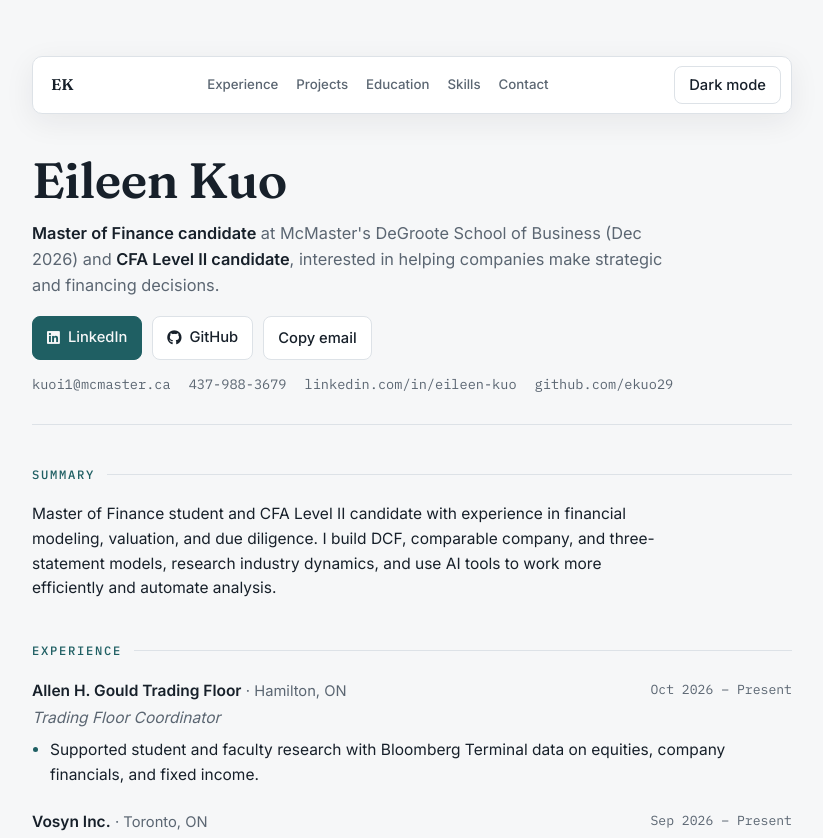
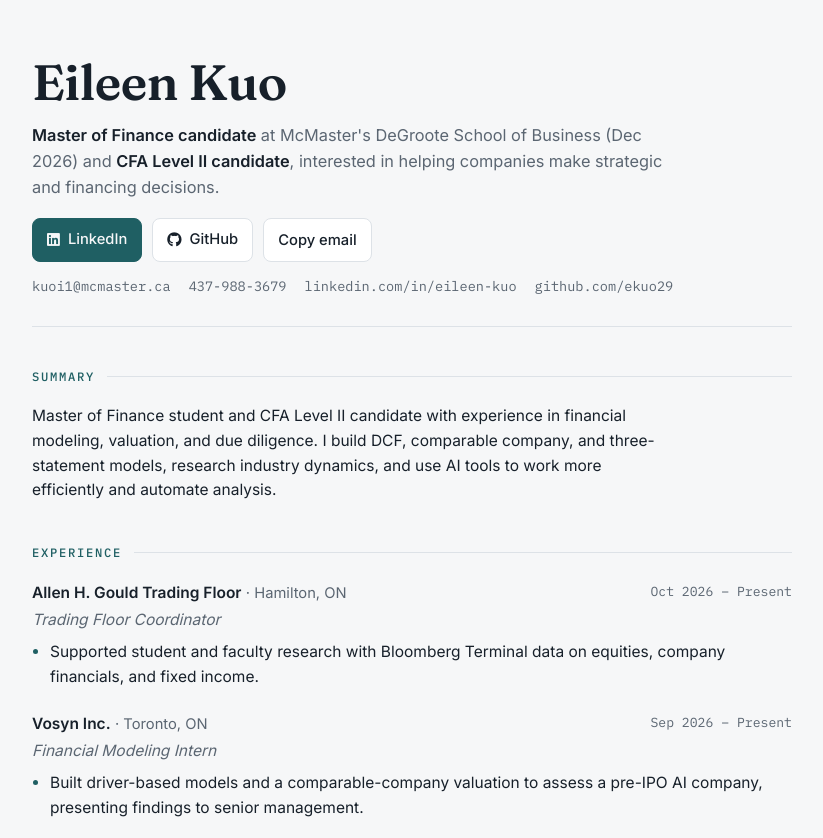
Before and after one commit to ekuo29/ekuo29.github.io, a plain HTML site: page index.html in a window 1280 px wide. Shown: the top 838 px of the page, without its empty margins (228-1051 px from the left). Drawn offline with Linux system fonts and the light colour scheme.

Commit message:
Revert portfolio expansion

```diff
--- a/index.html
+++ b/index.html
@@ -27,7 +27,6 @@
   --bg:#11161b; --surface:#171e25; --fg:#e7ecf0; --muted:#9aa6b2; --line:#2a333c;
   --accent:#7cc3c4; --accent-soft:#1d2e31; color-scheme:dark;
 }
-html{scroll-behavior:smooth; scroll-padding-top:88px}
 *{box-sizing:border-box}
 body{
   background:var(--bg); color:var(--fg); font-family:var(--body);
@@ -37,16 +36,6 @@ body{
   padding-block:48px 64px;
 }
 .wrap{max-width:760px; margin:0 auto; display:flex; flex-direction:column; gap:40px}
-.topbar{
-  position:sticky; top:12px; z-index:20; display:flex; align-items:center; justify-content:space-between; gap:12px;
-  padding:9px 10px; border:1px solid var(--line); border-radius:10px; background:var(--surface);
-  box-shadow:0 8px 30px rgba(23,32,42,.07);
-}
-.brand{font-family:var(--display); font-weight:600; color:var(--fg); text-decoration:none; padding:4px 8px}
-.navlinks{display:flex; align-items:center; gap:2px}
-.navlinks a{color:var(--muted); text-decoration:none; font-size:.83rem; font-weight:500; padding:6px 8px; border-radius:6px}
-.navlinks a:hover,.navlinks a:focus-visible{color:var(--accent); background:var(--accent-soft); outline:none}
-.theme-toggle{white-space:nowrap; padding:7px 10px; font-size:.8rem}
 header{display:flex; flex-direction:column; gap:14px; padding-bottom:28px; border-bottom:1px solid var(--line)}
 h1{font-family:var(--display); font-weight:600; font-size:clamp(2.2rem, 6vw, 3.1rem); line-height:1.05; margin:0; letter-spacing:-0.01em; text-wrap:balance}
 .role{margin:0; color:var(--muted); font-size:1.02rem; max-width:62ch}
@@ -87,8 +76,6 @@ p{margin:0}
 .proj p{color:var(--muted); font-size:.93rem}
 .proj a{color:var(--accent); font-size:.88rem; font-weight:500; text-decoration:none; margin-top:auto}
 .proj a:hover{text-decoration:underline}
-.contact-panel{background:var(--surface); border:1px solid var(--line); border-radius:10px; padding:20px; display:flex; flex-direction:column; gap:14px}
-.contact-panel p{color:var(--muted); max-width:62ch}
 .skills{display:grid; grid-template-columns:max-content 1fr; gap:8px 20px}
 .skills dt{font-weight:600}
 .skills dd{margin:0; color:var(--muted); min-width:0}
@@ -97,8 +84,6 @@ footer{color:var(--muted); font-size:.82rem; border-top:1px solid var(--line); p
   body{padding-block:32px 48px}
   .entry{grid-template-columns:1fr}
   .when{text-align:left}
-  .topbar{top:8px}
-  .navlinks{display:none}
   .skills{grid-template-columns:1fr; gap:2px}
   .skills dd{margin-bottom:10px}
 }
@@ -107,20 +92,9 @@ footer{color:var(--muted); font-size:.82rem; border-top:1px solid var(--line); p
 }
 </style>
 </head>
-<body id="top">
+<body>
 
 <div class="wrap">
-  <nav class="topbar" aria-label="Primary navigation">
-    <a class="brand" href="#top" aria-label="Back to top">EK</a>
-    <div class="navlinks">
-      <a href="#experience">Experience</a>
-      <a href="#projects">Projects</a>
-      <a href="#education">Education</a>
-      <a href="#skills">Skills</a>
-      <a href="#contact">Contact</a>
-    </div>
-    <button class="btn theme-toggle" id="theme-toggle" type="button" aria-label="Toggle color theme">Dark mode</button>
-  </nav>
   <header>
     <h1>Eileen Kuo</h1>
     <p class="role"><strong>Master of Finance candidate</strong> at McMaster's DeGroote School of Business (Dec 2026) and <strong>CFA Level II candidate</strong>, interested in helping companies make strategic and financing decisions.</p>
@@ -137,12 +111,12 @@ footer{color:var(--muted); font-size:.82rem; border-top:1px solid var(--line); p
     </div>
   </header>
 
-  <section id="summary">
+  <section>
     <h2>Summary</h2>
     <p class="summary">Master of Finance student and CFA Level II candidate with experience in financial modeling, valuation, and due diligence. I build DCF, comparable company, and three-statement models, research industry dynamics, and use AI tools to work more efficiently and automate analysis.</p>
   </section>
 
-  <section id="experience">
+  <section>
     <h2>Experience</h2>
     <div class="list">
       <div class="entry">
@@ -182,7 +156,7 @@ footer{color:var(--muted); font-size:.82rem; border-top:1px solid var(--line); p
     </div>
   </section>
 
-  <section id="projects">
+  <section>
     <h2>Projects</h2>
     <div class="projects">
       <div class="proj">
@@ -209,30 +183,18 @@ footer{color:var(--muted); font-size:.82rem; border-top:1px solid var(--line); p
         <span class="tag">Credit · Python</span>
         <h3>Credit card default prediction</h3>
         <p>Modeled default risk for 27,000+ borrowers with a cost-based decision threshold.</p>
-        <a href="https://github.com/ekuo29/adaboost_credit_default_cost_optimization" target="_blank" rel="noopener">View project on GitHub →</a>
+        <a href="https://github.com/ekuo29" target="_blank" rel="noopener">View on GitHub →</a>
       </div>
       <div class="proj">
         <span class="tag">Funds · Python</span>
         <h3>Mutual fund manager performance</h3>
         <p>Analyzed 540 fund observations to identify drivers of manager excess returns and wrote a hiring recommendation.</p>
-        <a href="https://github.com/ekuo29/mutual-fund-manager-performance" target="_blank" rel="noopener">View project on GitHub →</a>
-      </div>
-      <div class="proj">
-        <span class="tag">Forecasting · Python</span>
-        <h3>NVIDIA volatility forecasting</h3>
-        <p>Built and tuned RNN models to forecast next-day realized volatility using 2018–2025 data, moving-average volatility, and VIX features.</p>
-        <a href="https://github.com/ekuo29/rnn_realized_volatility_forecasting" target="_blank" rel="noopener">View project on GitHub →</a>
-      </div>
-      <div class="proj">
-        <span class="tag">Analytics · Stata / Excel</span>
-        <h3>Sales profitability and conversion</h3>
-        <p>Analyzed 1,000 historical sales leads to compare product and regional profitability, test conversion drivers, and develop business recommendations.</p>
-        <a href="https://github.com/ekuo29/sales_profitability_and_conversion_analysis" target="_blank" rel="noopener">View project on GitHub →</a>
+        <a href="https://github.com/ekuo29" target="_blank" rel="noopener">View on GitHub →</a>
       </div>
     </div>
   </section>
 
-  <section id="education">
+  <section>
     <h2>Education</h2>
     <div class="list">
       <div class="entry">
@@ -254,7 +216,7 @@ footer{color:var(--muted); font-size:.82rem; border-top:1px solid var(--line); p
     </div>
   </section>
 
-  <section id="skills">
+  <section>
     <h2>Skills</h2>
     <dl class="skills">
       <dt>Technical</dt><dd>Excel, PowerPoint, Word, Bloomberg Terminal, SQL, R, Python (basic), AI tools (Claude, ChatGPT)</dd>
@@ -265,40 +227,10 @@ footer{color:var(--muted); font-size:.82rem; border-top:1px solid var(--line); p
     </dl>
   </section>
 
-  <section id="contact">
-    <h2>Contact</h2>
-    <div class="contact-panel">
-      <p>I am interested in financial modeling, credit, investment research, and transaction-related opportunities. Email or LinkedIn is the best way to reach me.</p>
-      <div class="links">
-        <a class="btn primary" href="mailto:kuoi1@mcmaster.ca"><i class="fa-solid fa-envelope" aria-hidden="true"></i> Email me</a>
-        <a class="btn" href="https://www.linkedin.com/in/eileen-kuo" target="_blank" rel="noopener"><i class="fa-brands fa-linkedin" aria-hidden="true"></i> Connect on LinkedIn</a>
-      </div>
-    </div>
-  </section>
-
   <footer>Updated November 2026</footer>
 </div>
 
 <script>
-(function(){
-  var root = document.documentElement;
-  var btn = document.getElementById('theme-toggle');
-  var saved = null;
-  try { saved = localStorage.getItem('theme'); } catch(e) {}
-  function currentTheme(){
-    if(root.dataset.theme) return root.dataset.theme;
-    return window.matchMedia && window.matchMedia('(prefers-color-scheme: dark)').matches ? 'dark' : 'light';
-  }
-  function applyTheme(theme){
-    root.dataset.theme = theme;
-    btn.textContent = theme === 'dark' ? 'Light mode' : 'Dark mode';
-    try { localStorage.setItem('theme', theme); } catch(e) {}
-  }
-  if(saved === 'light' || saved === 'dark') applyTheme(saved);
-  else btn.textContent = currentTheme() === 'dark' ? 'Light mode' : 'Dark mode';
-  btn.addEventListener('click', function(){ applyTheme(currentTheme() === 'dark' ? 'light' : 'dark'); });
-})();
-
 document.getElementById('copy-email').addEventListener('click', function(){
   var btn = this, text = document.getElementById('email').textContent;
   function done(msg){ btn.textContent = msg; setTimeout(function(){ btn.textContent = 'Copy email'; }, 1800); }
```
